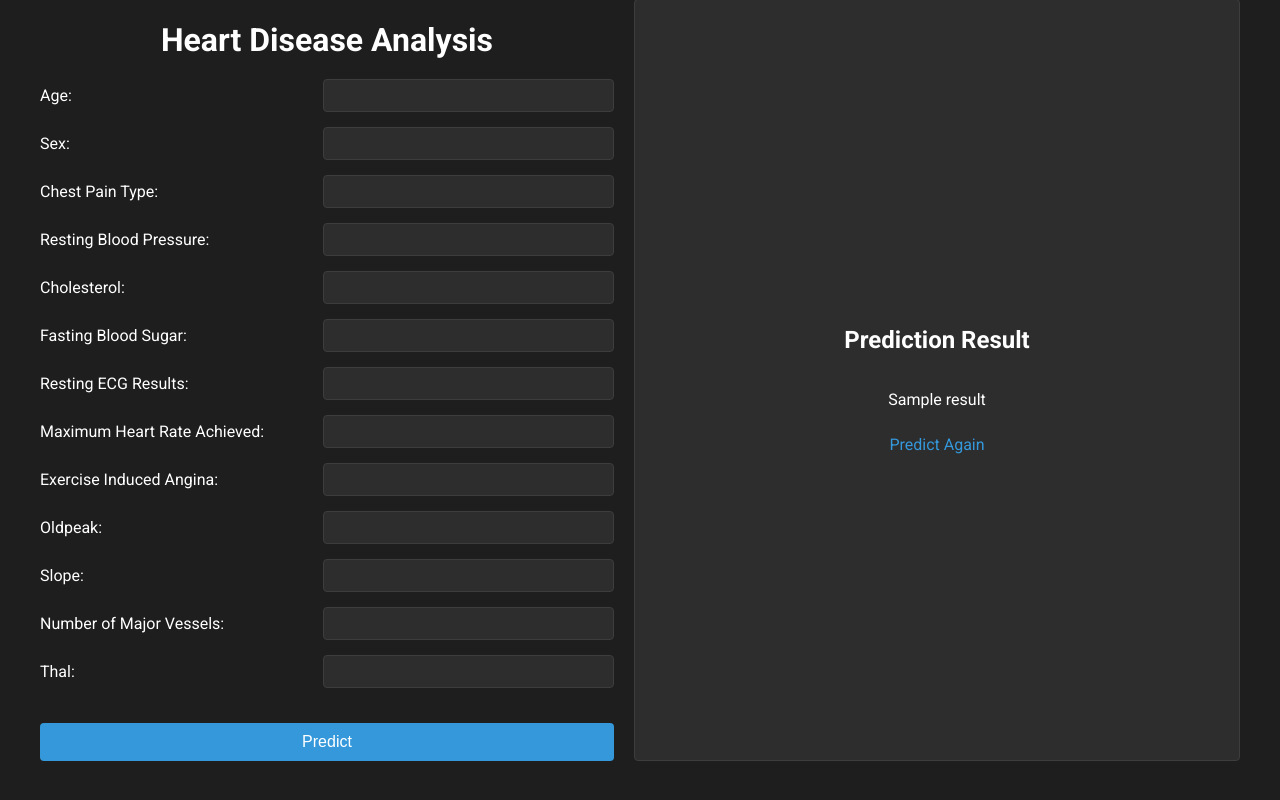
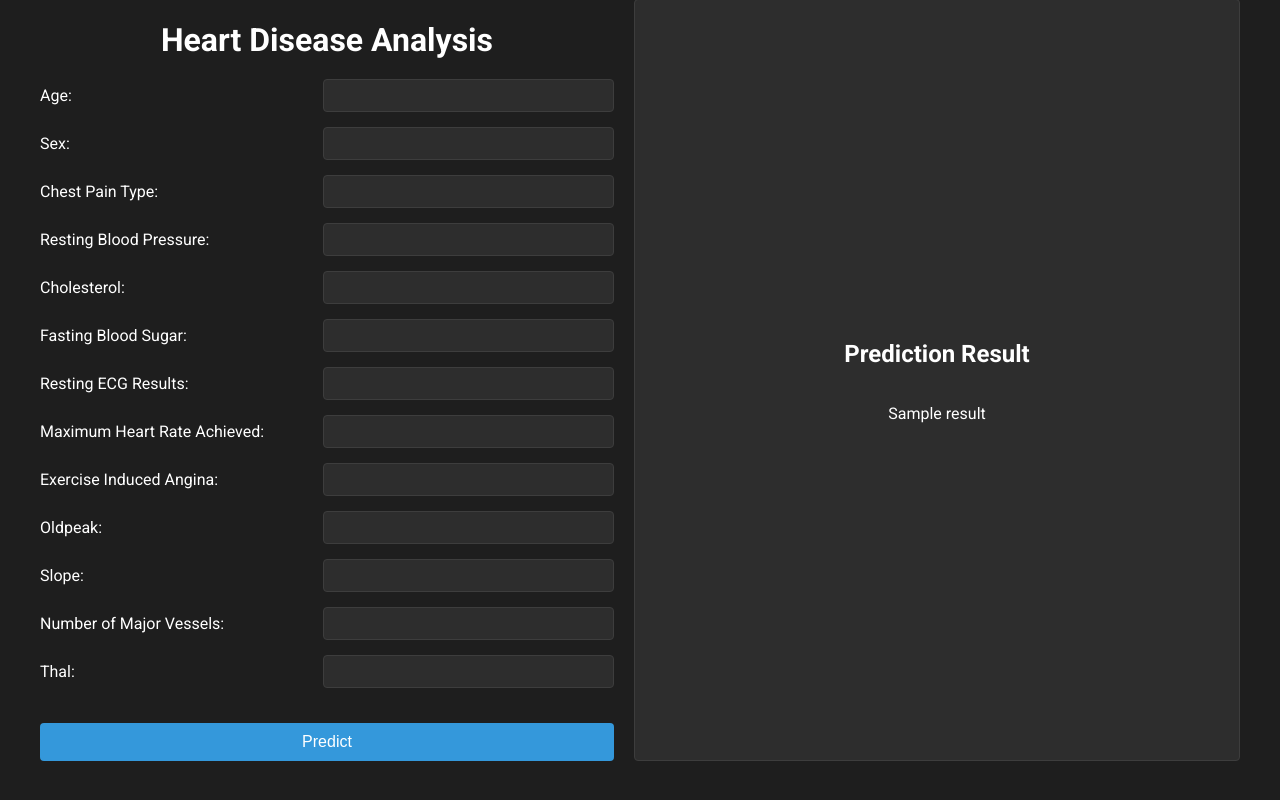
Before and after one commit to IshitaGrover23/PaidAWS2, a Django app: template OJT-team3/heart/templates/heart/index.html in a window 1280 px wide. Shown: the part 40-840 px from the top of the page. Run offline with Django 4.2, Linux system fonts and the light colour scheme; the template is opened without the code that fills it: most values are stand-ins (such as "Sample title", 1, 10 or a date in 2020).

Commit message:
Update index.html

```diff
--- a/OJT-team3/heart/templates/heart/index.html
+++ b/OJT-team3/heart/templates/heart/index.html
@@ -86,16 +86,6 @@
             justify-content: center;
             align-items: center;
         }
-
-        a {
-            color: var(--button-color);
-            text-decoration: none;
-            margin-top: 10px;
-        }
-
-        a:hover {
-            text-decoration: underline;
-        }
     </style>
 </head>
 <body>
@@ -163,7 +153,6 @@
         <div class="result">
             <h2>Prediction Result</h2>
             <p>{{ result }}</p>
-            <a href="{% url 'heart' %}">Predict Again</a>
         </div>
         {% endif %}
     </div>
```
